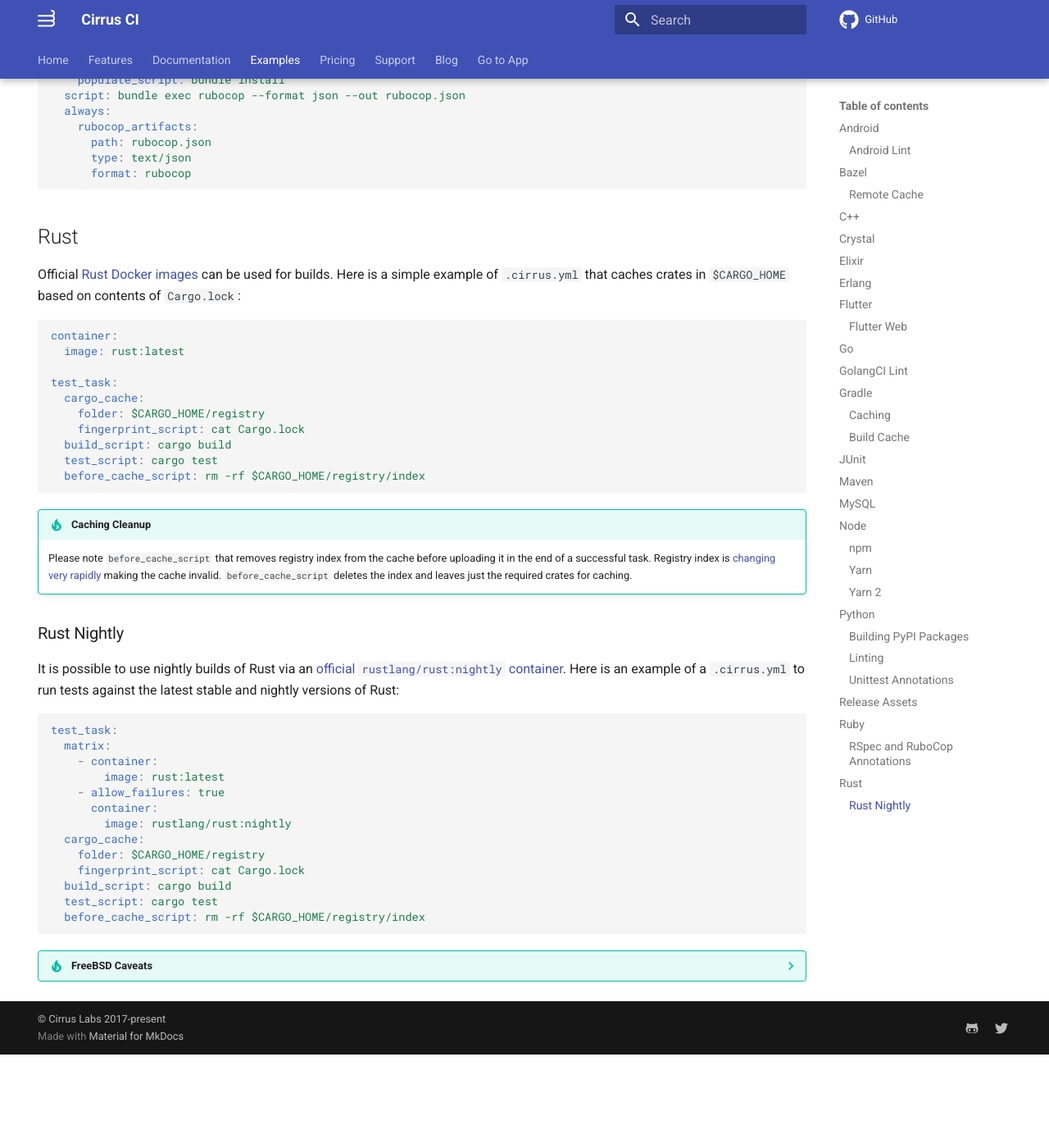
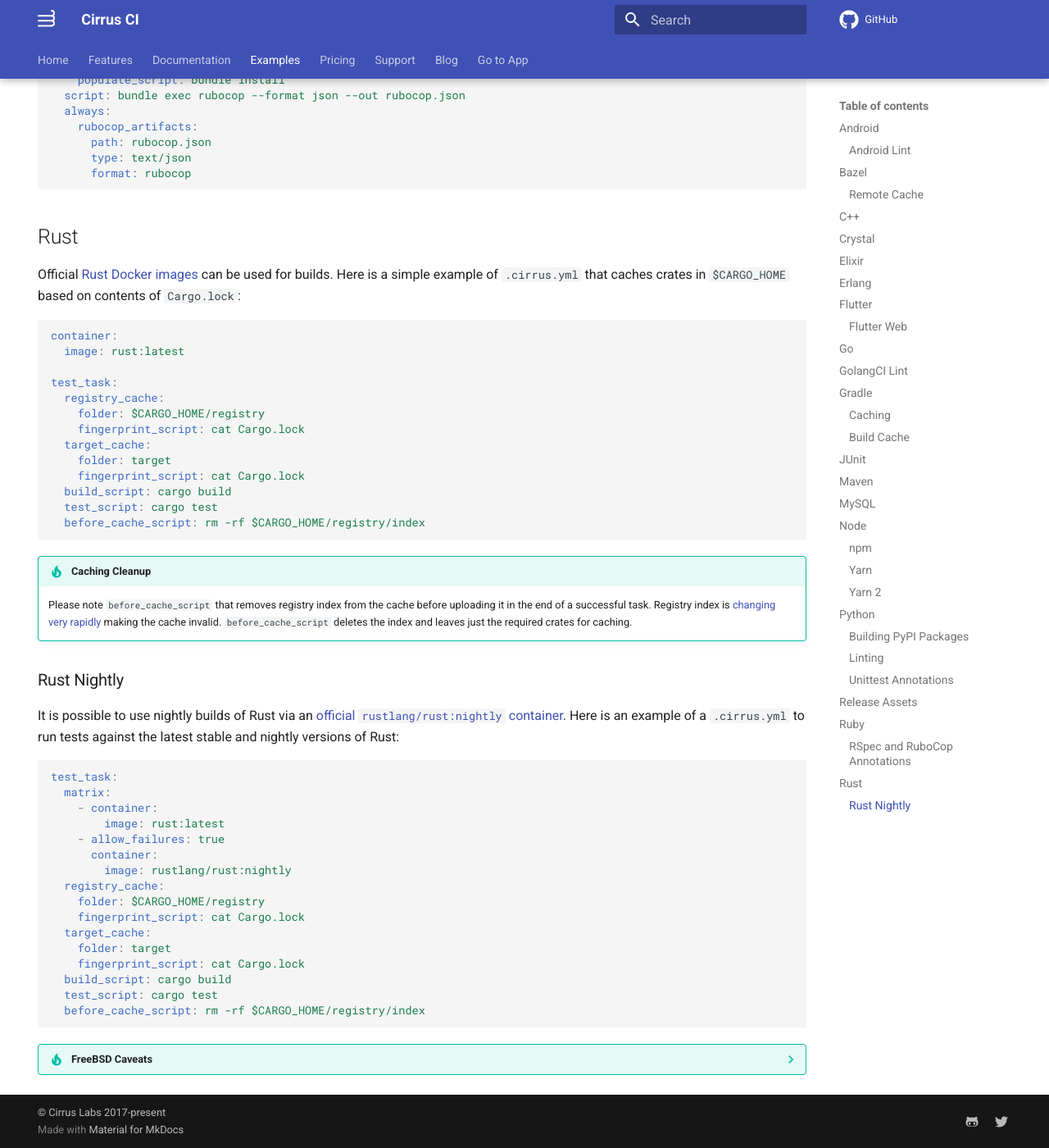
Before and after one commit to cirruslabs/cirrus-ci-docs, an MkDocs documentation site: the page built from docs/examples.md, in a window 1280 px wide and 1400 px high, scrolled down 12282 px. Shown: the whole window at 82% size. Built offline with MkDocs 1.6.1 and Material for MkDocs 9.7.7, drawn with Linux system fonts in a browser that asks for light colours; comment, search, counter and statistics services are not loaded; before the commit the page ends 13568 px from its top, so only the background shows below that.

Commit message:
Cache Rust builds in addition to crate downloads

```diff
--- a/docs/examples.md
+++ b/docs/examples.md
@@ -656,8 +656,11 @@ container:
   image: rust:latest
 
 test_task:
-  cargo_cache:
+  registry_cache:
     folder: $CARGO_HOME/registry
+    fingerprint_script: cat Cargo.lock
+  target_cache:
+    folder: target
     fingerprint_script: cat Cargo.lock
   build_script: cargo build
   test_script: cargo test
@@ -683,8 +686,11 @@ test_task:
     - allow_failures: true
       container:
         image: rustlang/rust:nightly
-  cargo_cache:
+  registry_cache:
     folder: $CARGO_HOME/registry
+    fingerprint_script: cat Cargo.lock
+  target_cache:
+    folder: target
     fingerprint_script: cat Cargo.lock
   build_script: cargo build
   test_script: cargo test
```
